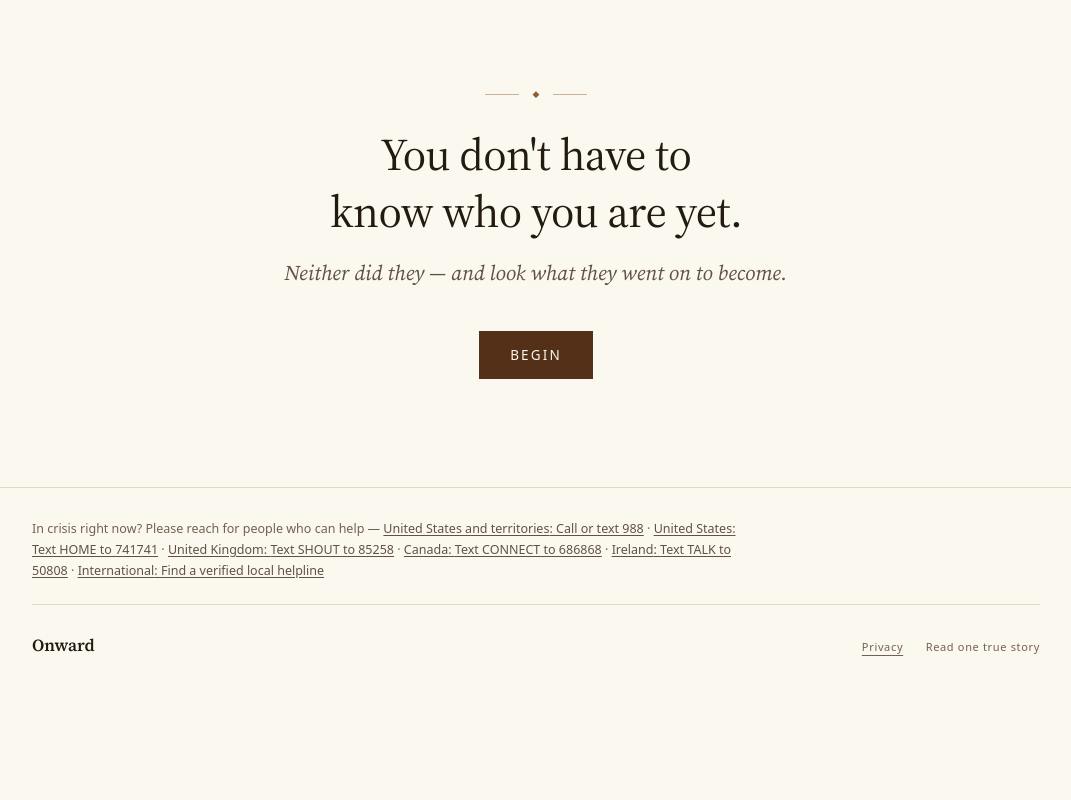
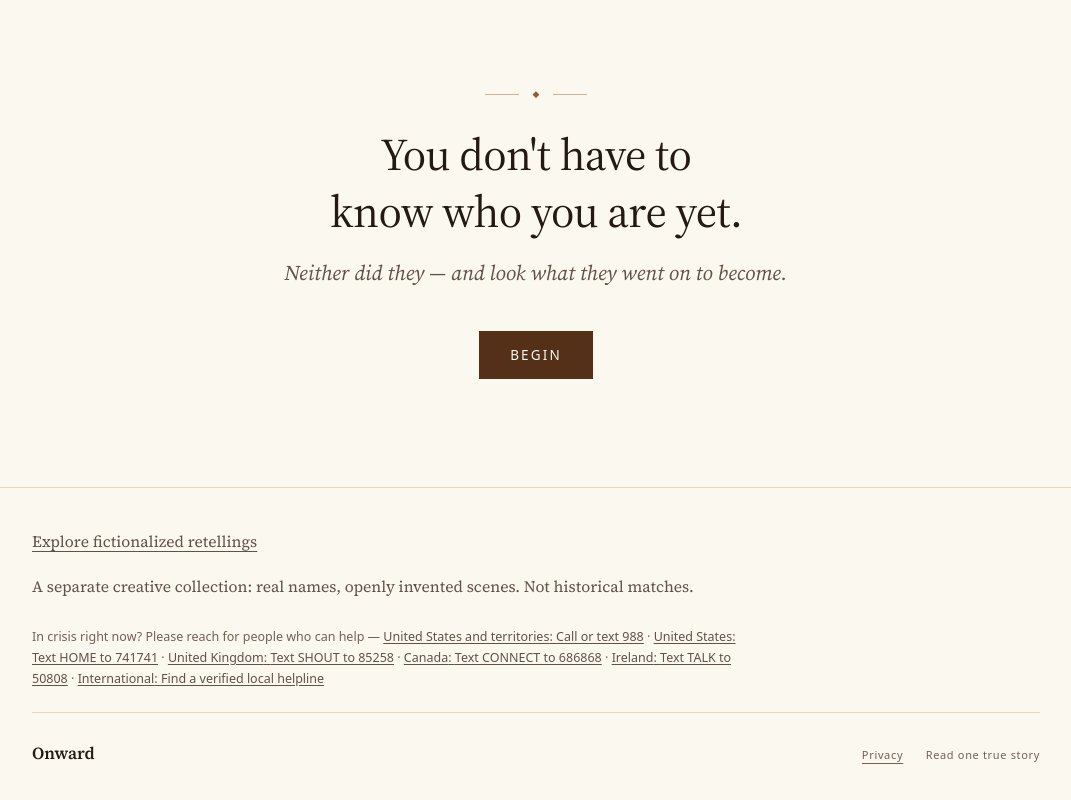
Before and after one commit to taizhenC/Onward, a Next.js app: page / in a window 1280 px wide. Shown: the part 2262-3062 px from the top of the page, without its empty margins (104-1175 px from the left). Before the commit the page ends 2994 px from the top, so only its background shows below. Built offline with nearby package versions, Linux system fonts and the light colour scheme.

Commit message:
Make fiction an explicit reading option without changing historical intake

```diff
--- a/app/begin/page.tsx
+++ b/app/begin/page.tsx
@@ -5,6 +5,7 @@ import { TELEMETRY_ENTRY_COOKIE } from "@/lib/telemetry-entry-handoff";
 import { telemetryFlowBindingEnabled } from "@/lib/telemetry-flow-lifecycle";
 import { parseTelemetryFlowId } from "@/lib/telemetry-id";
 import { CRISIS_RESOURCES } from "@/lib/safety";
+import Link from "next/link";
 
 // Every visit begins a new, unlinkable story journey. This page must not be
 // statically cached or two readers could receive the same signed flow ID.
@@ -35,6 +36,10 @@ export default async function BeginPage() {
         telemetryFlowId={telemetryFlowId}
         reviewedCrisisResources={CRISIS_RESOURCES}
       />
+      <aside aria-label="A separate fiction option" className="mt-12 space-y-3 border-t border-[var(--color-rule)] pt-6 text-sm text-[var(--color-ink-soft)]">
+        <p>Prefer creative fiction? Our fictionalized retellings use real historical names with openly invented scenes. They are separate from the historical match above and do not use what you write here.</p>
+        <Link href="/retellings" prefetch={false} className="inline-flex min-h-11 items-center underline underline-offset-4 focus-visible:outline-2 focus-visible:outline-offset-4 focus-visible:outline-[var(--color-accent)]">Explore fictionalized retellings</Link>
+      </aside>
     </main>
   );
 }
--- a/app/page.tsx
+++ b/app/page.tsx
@@ -239,6 +239,10 @@ export default function Home() {
       {/* Footer */}
       <footer className="border-t border-[var(--color-rule)]">
         <div className="mx-auto max-w-[1080px] px-8 pb-[60px] pt-[30px]">
+          <div className="mb-6 space-y-2 text-sm text-[var(--color-ink-soft)]">
+            <Link href="/retellings" prefetch={false} className="inline-flex min-h-11 items-center underline underline-offset-4 focus-visible:outline-2 focus-visible:outline-offset-4 focus-visible:outline-[var(--color-accent)]">Explore fictionalized retellings</Link>
+            <p>A separate creative collection: real names, openly invented scenes. Not historical matches.</p>
+          </div>
           <p className="mb-[22px] max-w-[40rem] font-ui text-[12.5px] leading-[1.7] text-[var(--color-ink-faint)]">
             In crisis right now? Please reach for people who can help —{" "}
             {CRISIS_RESOURCES.map((resource, index) => (
```
